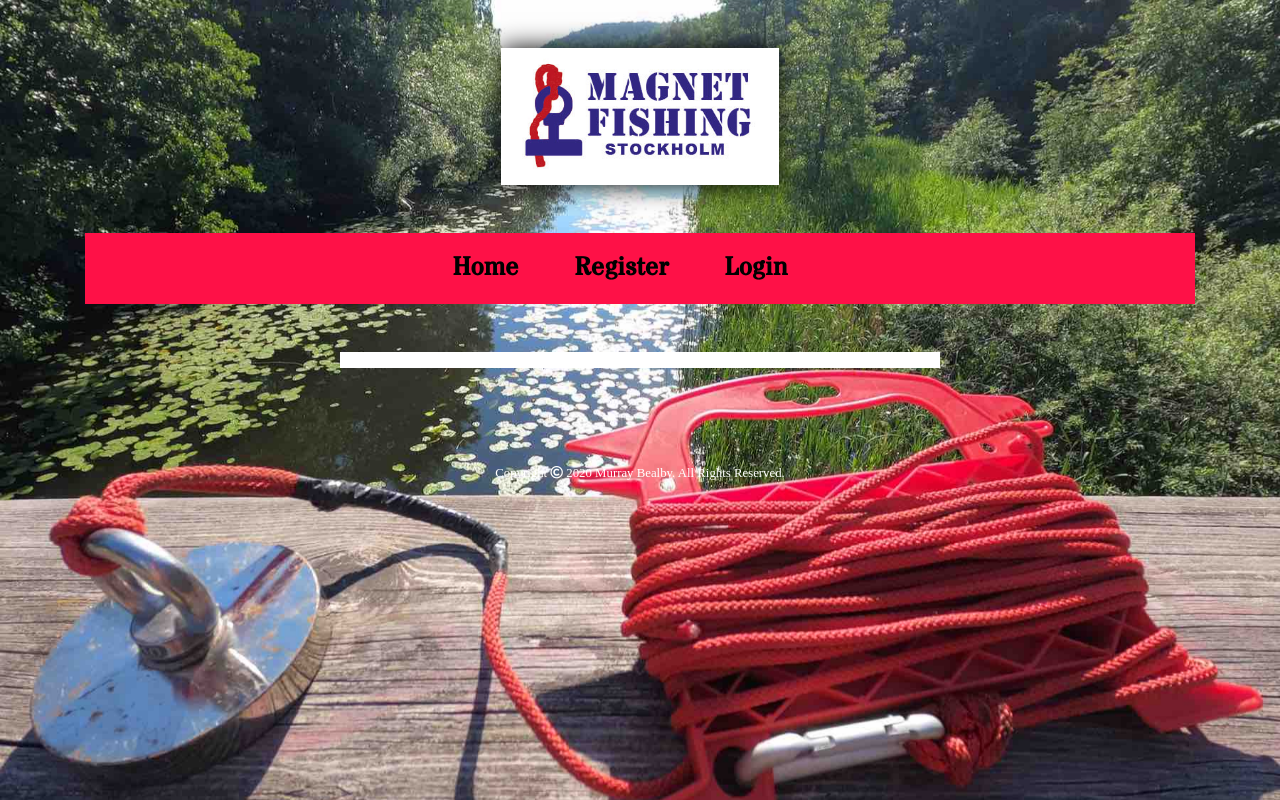
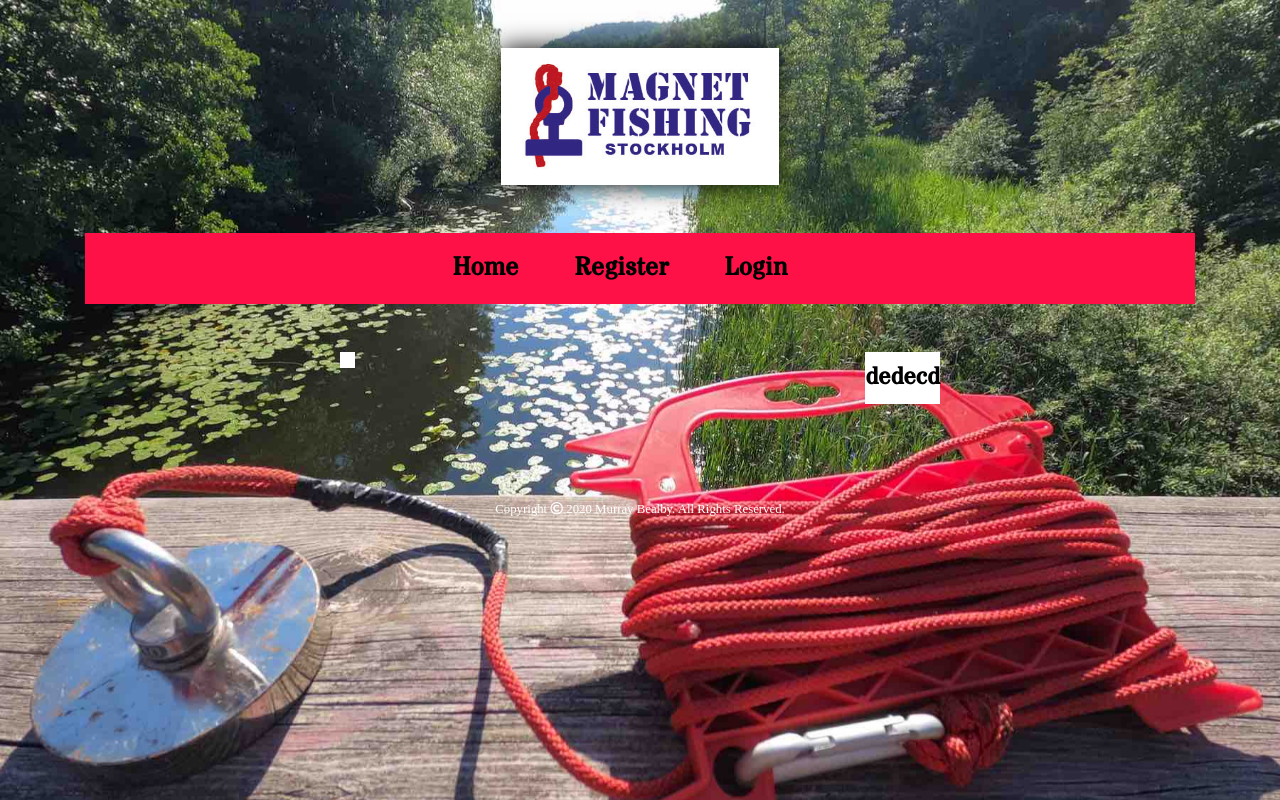
Before and after one commit to Bealby/magnet-catch-Flask-WIP, a Flask app: template templates/profile.html in a window 1280 px wide. Run offline with Flask 2, Linux system fonts and the light colour scheme; the template is opened without the code that fills it, so the values that code supplies are empty; some libraries are stand-ins or nearby versions.

Commit message:
Add text on profile.html

```diff
--- a/templates/profile.html
+++ b/templates/profile.html
@@ -12,6 +12,9 @@
             <p>{{ email }}</p>
             {% endif %}
         </div>
+        <div class="col text-center page-header">
+            <p>dedecd</p>
+        </div>
     </div>
 </div>
 
```
